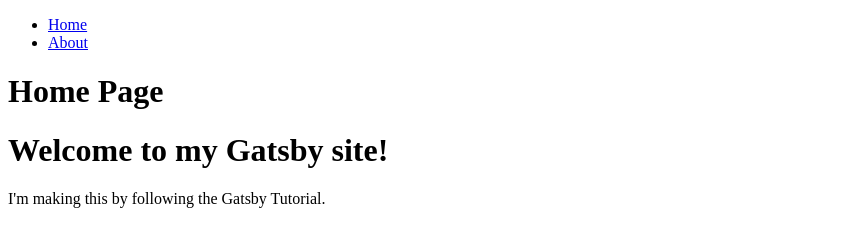
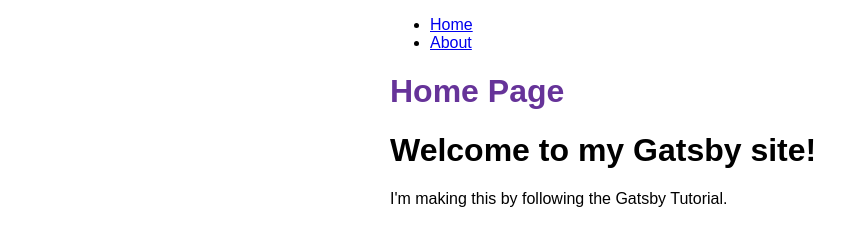
Before and after one commit to suganros56/website-gatsby, a Gatsby site: page / in a window 1280 px wide. Shown: the whole page, without its empty margins (0-868 px from the left). Built offline with nearby package versions, Linux system fonts and the light colour scheme; Gatsby itself is replaced by a stand-in of ours.

Commit message:
added styling

```diff
--- a/src/components/layout.js
+++ b/src/components/layout.js
@@ -1,17 +1,32 @@
 import * as React from 'react'
 import { Link } from 'gatsby'
+import {
+  container,
+  heading,
+  navLinks,
+  navLinkItem,
+  navLinkText
+} from './layout.module.css'
 
 const Layout = ({ pageTitle, children }) => {
   return (
-    <div>
+    <div className={container}>
       <nav>
-        <ul>
-          <li><Link to="/">Home</Link></li>
-          <li><Link to="/about">About</Link></li>
+        <ul className={navLinks}>
+          <li className={navLinkItem}>
+            <Link to="/" className={navLinkText}>
+              Home
+            </Link>
+          </li>
+          <li className={navLinkItem}>
+            <Link to="/about" className={navLinkText}>
+              About
+            </Link>
+          </li>
         </ul>
       </nav>
       <main>
-        <h1>{pageTitle}</h1>
+        <h1 className={heading}>{pageTitle}</h1>
         {children}
       </main>
     </div>
--- /dev/null
+++ b/src/components/layout.module.css
@@ -0,0 +1,20 @@
+.container {
+    margin: auto;
+    max-width: 500px;
+    font-family: sans-serif;
+  }
+
+  .heading {
+    color: rebeccapurple;
+  }
+  .nav-links {
+    display: flex;
+    list-style: none;
+    padding-left: 0;
+  }
+  .nav-link-item {
+    padding-right: 2rem;
+  }
+  .nav-link-text {
+    color: black;
+  }
--- a/src/pages/about.js
+++ b/src/pages/about.js
@@ -11,7 +11,6 @@
     </Layout>
   )
 }
-export const Head = () => <title>About Me</title>
 
 // Step 3: Export your component
 export default AboutPage
--- a/src/pages/index.js
+++ b/src/pages/index.js
@@ -13,7 +13,7 @@
 }
 
 // You'll learn about this in the next task, just copy it for now
-export const Head = () => <title>Home Page</title>
+
 
 // Step 3: Export your component
 export default IndexPage
```
